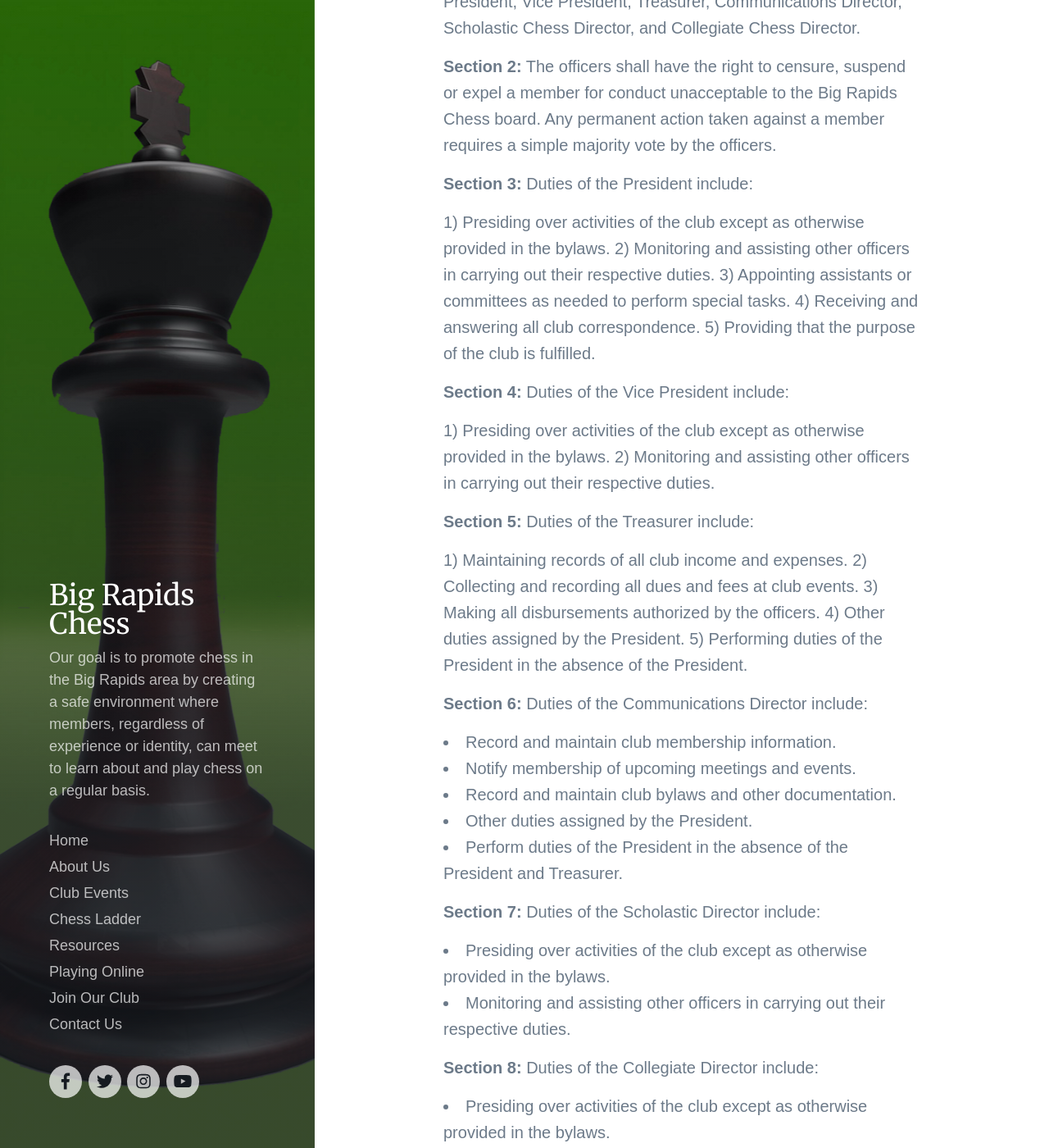
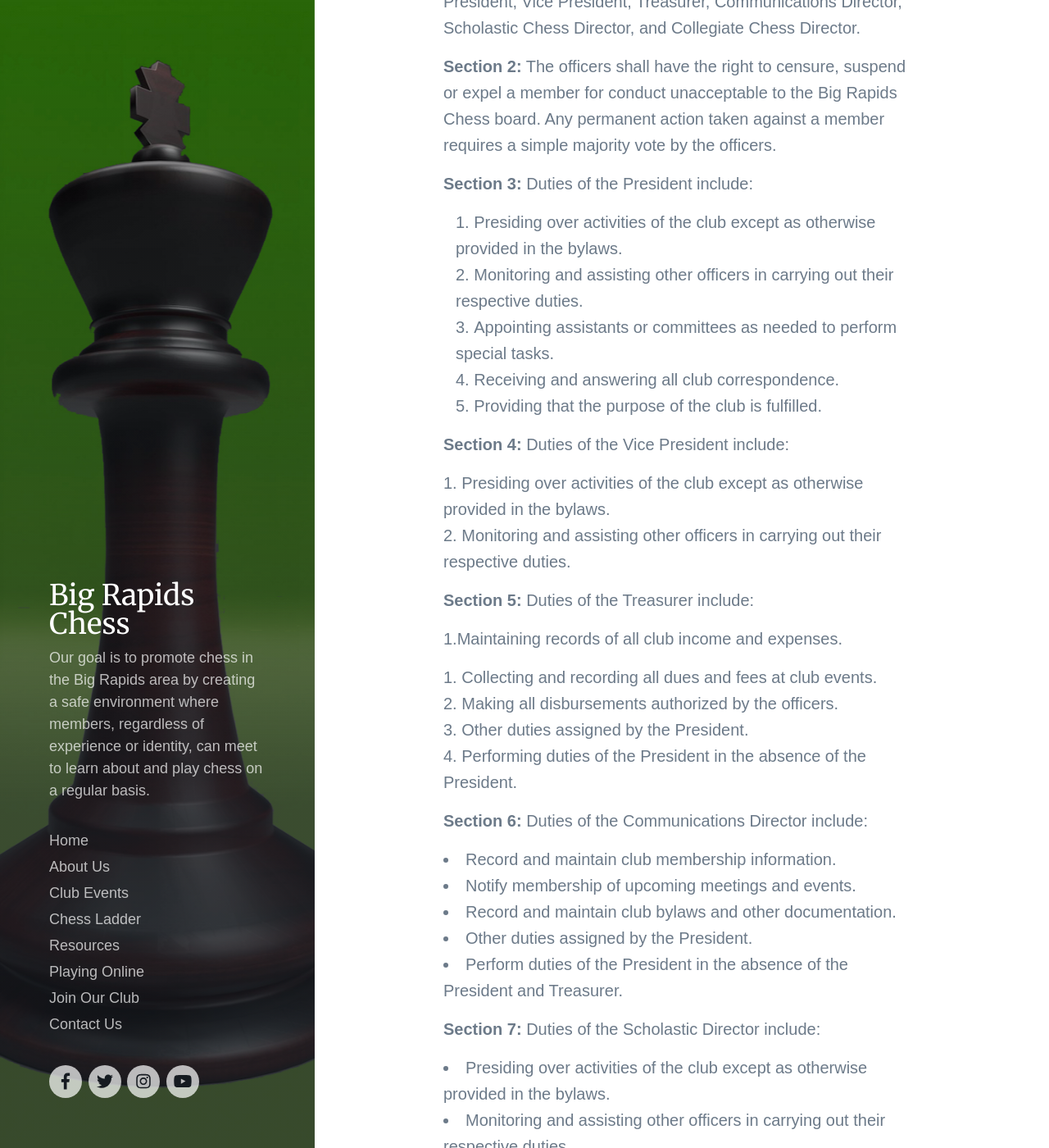
Before and after one commit to bigrapidschess/bigrapidschess.github.io, a Jekyll site: the page built from _pages/bylaws.md, in a window 1280 px wide and 1400 px high, scrolled down 2536 px. Shown: the whole window at 82% size. Built offline with Jekyll 4.4.1, drawn with Linux system fonts in a browser that asks for light colours; nearby versions of some CDN libraries; some web fonts are replaced.

Commit message:
I lied. One last attempt at those numbered lists.

```diff
--- a/_pages/bylaws.md
+++ b/_pages/bylaws.md
@@ -64,25 +64,25 @@ featured_image: /images/my_background_green.jpg
 **Section 2:** The officers shall have the right to censure, suspend or expel a member for conduct unacceptable to the Big Rapids Chess board. Any permanent action taken against a member requires a simple majority vote by the officers.
 
 **Section 3:** Duties of the President include:
-
-1) Presiding over activities of the club except as otherwise provided in the bylaws.
-2) Monitoring and assisting other officers in carrying out their respective duties.
-3) Appointing assistants or committees as needed to perform special tasks.
-4) Receiving and answering all club correspondence.
-5) Providing that the purpose of the club is fulfilled.
-
+<ol style="padding-left: 15px;">
+<li>Presiding over activities of the club except as otherwise provided in the bylaws.</li>
+<li>Monitoring and assisting other officers in carrying out their respective duties.</li>
+<li>Appointing assistants or committees as needed to perform special tasks.</li>
+<li>Receiving and answering all club correspondence.</li>
+<li>Providing that the purpose of the club is fulfilled.</li>
+</ol>
 **Section 4:** Duties of the Vice President include:
 
-1) Presiding over activities of the club except as otherwise provided in the bylaws.
-2) Monitoring and assisting other officers in carrying out their respective duties.
+1. Presiding over activities of the club except as otherwise provided in the bylaws.
+2. Monitoring and assisting other officers in carrying out their respective duties.
 
 **Section 5:** Duties of the Treasurer include:
 
-1) Maintaining records of all club income and expenses.
-2) Collecting and recording all dues and fees at club events.
-3) Making all disbursements authorized by the officers.
-4) Other duties assigned by the President.
-5) Performing duties of the President in the absence of the President.
+1.Maintaining records of all club income and expenses.
+2. Collecting and recording all dues and fees at club events.
+3. Making all disbursements authorized by the officers.
+4. Other duties assigned by the President.
+5. Performing duties of the President in the absence of the President.
 
 **Section 6:** Duties of the Communications Director include:
 * Record and maintain club membership information.
```
